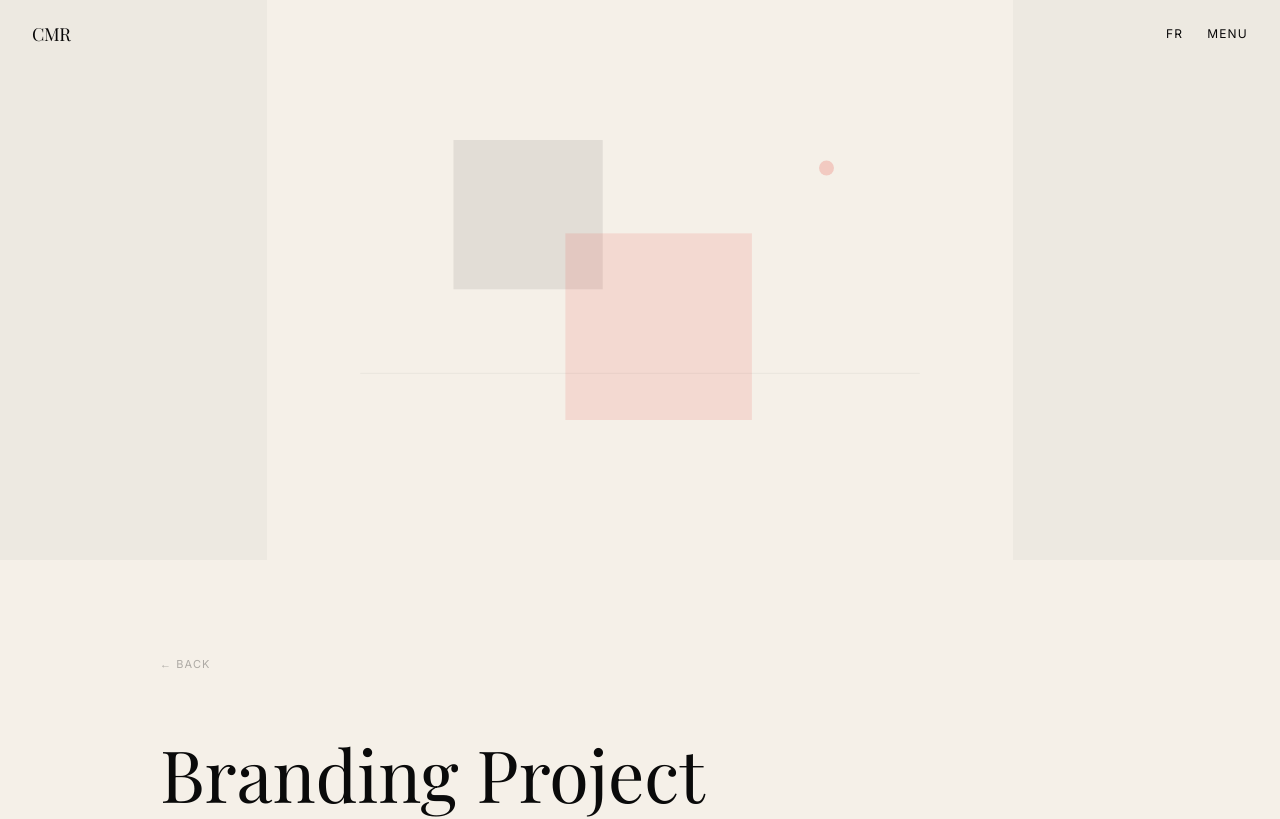
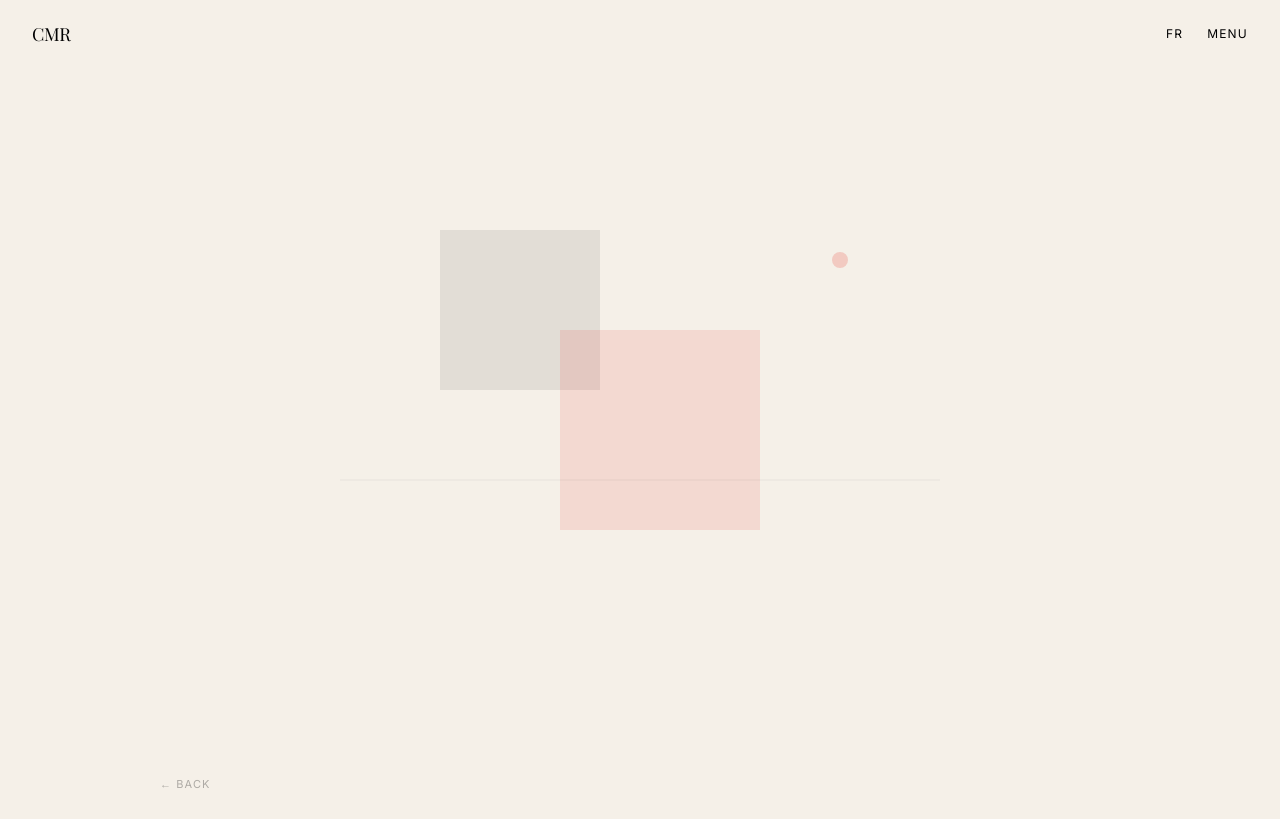
Before and after one commit to ElMammoth/Cyprien-M-tivier--Robcis, a Next.js app: page /creative/branding-01 in a window 1280 px wide. Shown: the top 819 px of the page. Built offline with nearby package versions, Linux system fonts and the light colour scheme; a web font is replaced by a local one.

Commit message:
V1.1 Finance Tracker App content

```diff
--- a/src/app/creative/[slug]/page.tsx
+++ b/src/app/creative/[slug]/page.tsx
@@ -40,20 +40,24 @@ export default function CreativeDetailPage() {
     <div className="min-h-screen bg-cream">
       <Navigation locale={locale} onLocaleChange={setLocale} />
 
-      {/* Hero image */}
+      {/* Hero image — full width, page bg shows through transparency */}
       <motion.div
         initial={{ opacity: 0 }}
         animate={{ opacity: 1 }}
         transition={{ duration: 0.6 }}
-        className={`w-full h-[55vh] md:h-[70vh] relative overflow-hidden ${project.heroBg || "bg-black/[0.03]"}`}
+        className="w-full relative overflow-hidden pt-20 flex justify-center"
       >
-        <Image
-          src={heroSrc}
-          alt={title}
-          fill
-          className="object-contain"
-          priority
-        />
+        {/* ⬇️ Change max-h-[600px] to control the hero image height manually */}
+        <div className="w-full max-h-[600px] flex items-center justify-center">
+          <Image
+            src={heroSrc}
+            alt={title}
+            width={2400}
+            height={1350}
+            className="w-full h-auto max-h-[600px] object-contain"
+            priority
+          />
+        </div>
       </motion.div>
 
       {/* Content */}
--- a/src/app/home/page.tsx
+++ b/src/app/home/page.tsx
@@ -362,7 +362,7 @@ export default function HomePage() {
                   className="group block"
                 >
                   {/* Thumbnail */}
-                  <div className="relative aspect-[4/3] bg-black/[0.03] overflow-hidden mb-5">
+                  <div className="relative aspect-[4/3] overflow-hidden mb-5">
                     <motion.div
                       whileHover={{ scale: 1.03 }}
                       transition={{ duration: 0.4, ease: [0.22, 1, 0.36, 1] }}
@@ -372,7 +372,7 @@ export default function HomePage() {
                         src={project.thumbnail}
                         alt={title}
                         fill
-                        className="object-contain"
+                        className="object-cover"
                       />
                     </motion.div>
                     {/* Category tag */}
--- a/src/data/creative-projects.ts
+++ b/src/data/creative-projects.ts
@@ -29,7 +29,7 @@ export const creativeProjects: CreativeProject[] = [
     dateFR: "Octobre 2024",
     thumbnail: "/creative/finance-tracker/Visuals_Finance_Tracker_App.png",
     heroImage: "/creative/finance-tracker/Visuals_Finance_Tracker_App.png",
-    heroBg: "bg-black",
+    heroBg: "",
     description:
       "I built this app because I already had an Excel spreadsheet to track my finances \u2014 budgeting, daily expenses, income \u2014 but opening a laptop every time felt tedious. I wanted something simple, clean, and always in my pocket.\n\nI started by designing the full UI in Illustrator, using native Apple components for a familiar feel. Then I coded it in Xcode \u2014 one of my first real coding projects, built with the early days of ChatGPT as a co-pilot.\n\nThe app has three core sections: a Dashboard (monthly overview of income vs. expenses), a Tracker (add expenses and income, see your live balance), and a Budget Planner (set spending and income targets). A Settings tab lets you choose your currency.",
     descriptionFR:
```
Also changed, not shown: 2 other files (tests, documents, lock files or other folders).
